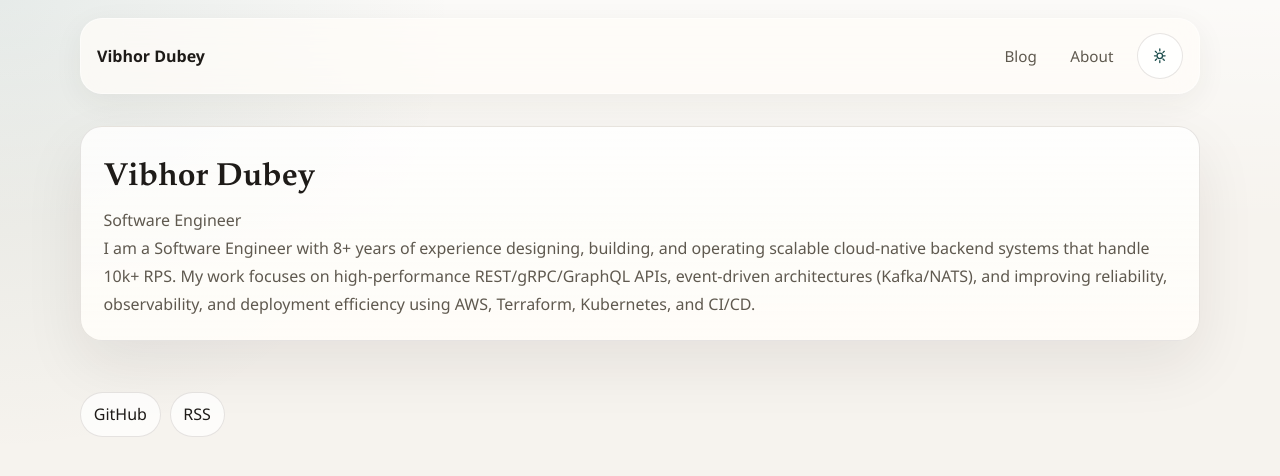
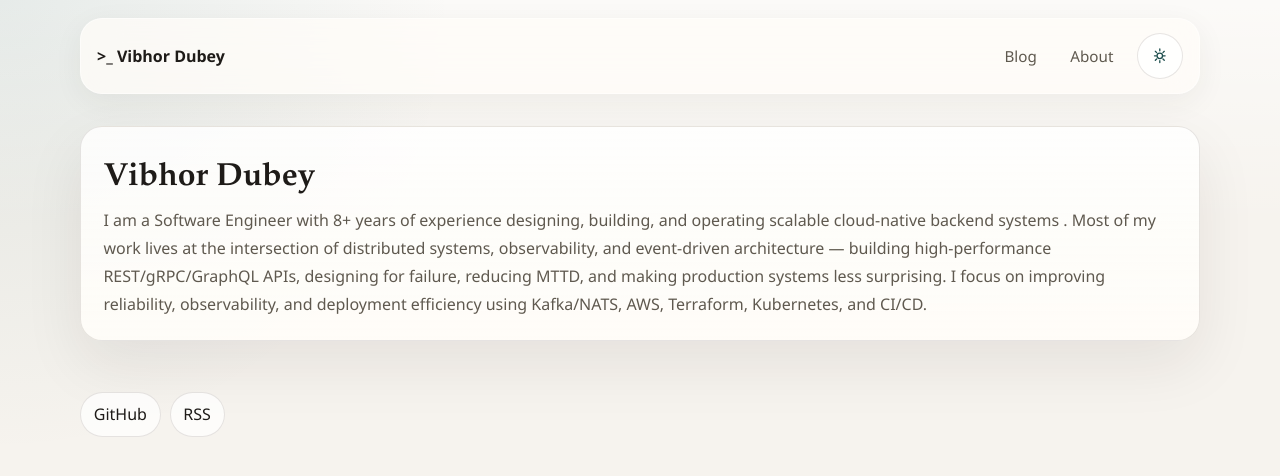
Before and after one commit to vibhordubey333/vibhordubey, an Astro site: page /vibhordubey/about in a window 1280 px wide. Built offline with nearby package versions, Linux system fonts and the light colour scheme; Astro itself is replaced by a stand-in of ours.

Commit message:
Refactored info

```diff
--- a/src/components/AuthorBio.astro
+++ b/src/components/AuthorBio.astro
@@ -12,7 +12,6 @@ const { compact = false } = Astro.props;
 <aside class:list={["author-bio", compact && "author-bio--compact"]}>
   <div class="author-bio__copy">
     <h2 class="author-bio__name">{siteConfig.author.name}</h2>
-    <p class="author-bio__role">{siteConfig.author.role}</p>
     <p class="author-bio__text">{siteConfig.author.bio}</p>
   </div>
 </aside>
--- a/src/config/site.ts
+++ b/src/config/site.ts
@@ -20,8 +20,7 @@ const siteConfig = {
   ],
   author: {
     name: "Vibhor Dubey",
-    role: "Software Engineer",
-    bio: "I am a Software Engineer with 8+ years of experience designing, building, and operating scalable cloud-native backend systems that handle 10k+ RPS. My work focuses on high-performance REST/gRPC/GraphQL APIs, event-driven architectures (Kafka/NATS), and improving reliability, observability, and deployment efficiency using AWS, Terraform, Kubernetes, and CI/CD.",
+    bio: "I am a Software Engineer with 8+ years of experience designing, building, and operating scalable cloud-native backend systems . Most of my work lives at the intersection of distributed systems, observability, and event-driven architecture — building high-performance REST/gRPC/GraphQL APIs, designing for failure, reducing MTTD, and making production systems less surprising. I focus on improving reliability, observability, and deployment efficiency using Kafka/NATS, AWS, Terraform, Kubernetes, and CI/CD.",
     url: "https://github.com/vibhordubey333",
     email: "mailto:hello@vibhordubey.dev"
   },
--- a/src/layouts/BaseLayout.astro
+++ b/src/layouts/BaseLayout.astro
@@ -176,7 +176,7 @@ function isCurrent(href: string) {
         <a class="brand" href={homeHref}>
           <span class="brand__mark" aria-hidden="true">
           </span>
-          <strong class="brand__name">{siteConfig.author.name}</strong>
+          <strong class="brand__name">&gt;_ {siteConfig.author.name}</strong>
         </a>
 
         <div class="site-header__actions">
--- a/src/pages/about.astro
+++ b/src/pages/about.astro
@@ -8,7 +8,6 @@ const jsonLd = {
   "@context": "https://schema.org",
   "@type": "Person",
   name: siteConfig.author.name,
-  jobTitle: siteConfig.author.role,
   description: siteConfig.author.bio,
   url: absoluteUrl("/about/", Astro.site ?? siteConfig.origin),
   sameAs: [siteConfig.author.url]
--- a/src/pages/index.astro
+++ b/src/pages/index.astro
@@ -20,7 +20,6 @@ const jsonLd = [
     "@context": "https://schema.org",
     "@type": "Person",
     name: siteConfig.author.name,
-    jobTitle: siteConfig.author.role,
     description: siteConfig.author.bio,
     url: siteConfig.author.url
   }
```
Also changed, not shown: tests/pages/index.test.ts (+0 -1 lines).
